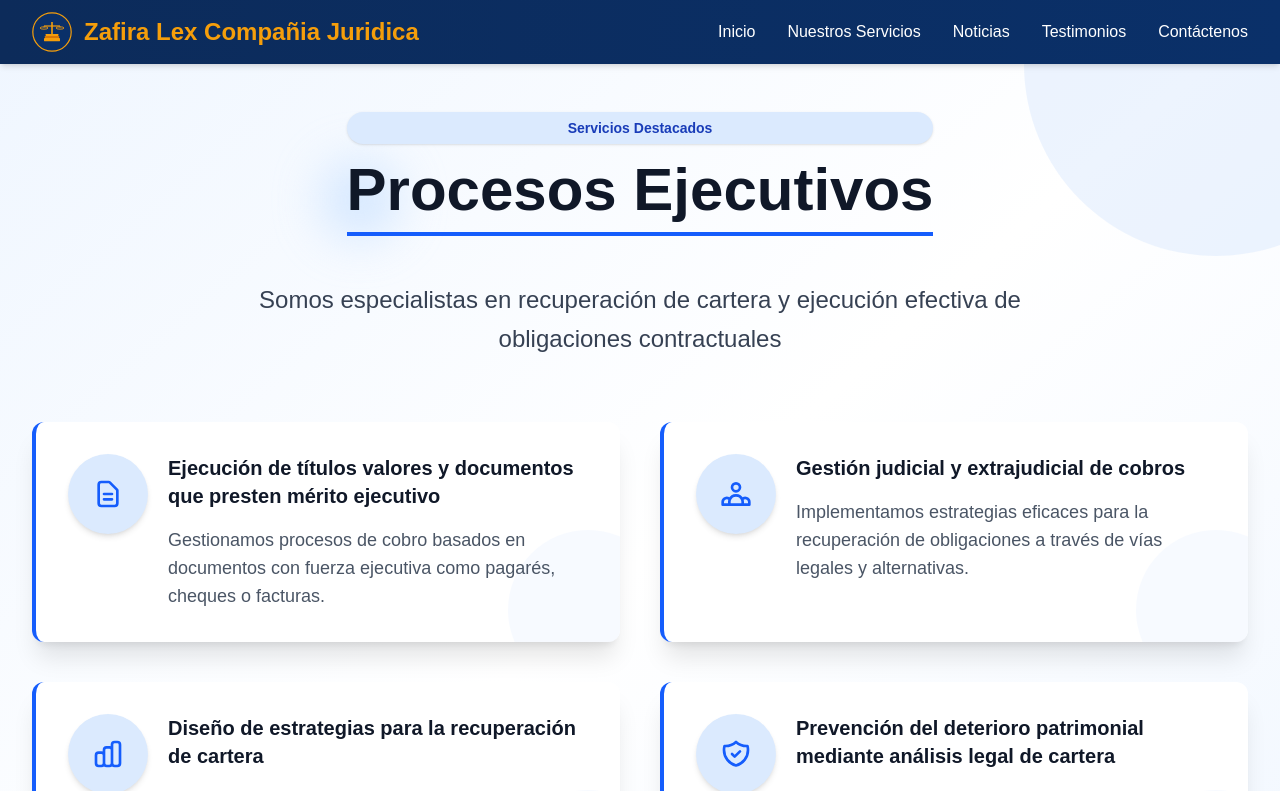
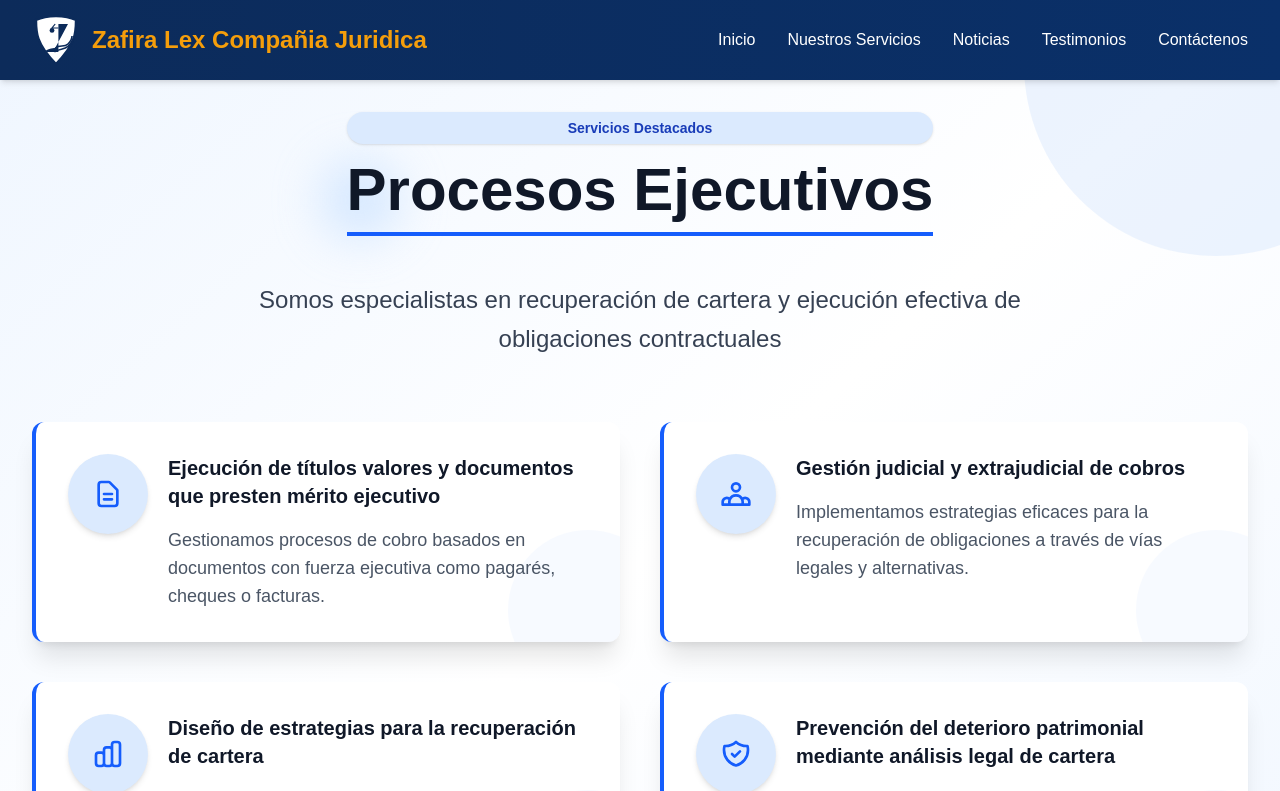
Before and after one commit to sergio129/zafiralex, a Next.js app: page / in a window 1280 px wide. Shown: the top 791 px of the page. Built offline with nearby package versions, Linux system fonts and the light colour scheme.

Commit message:
contactenos

```diff
--- a/src/components/layout/Header.tsx
+++ b/src/components/layout/Header.tsx
@@ -35,7 +35,7 @@ export default function Header() {
           {/* Logo */}
           <div className="flex-shrink-0">
             <Link href="/" className="flex items-center gap-3">
-              <img src="/logo-icon.svg" alt="Zafira Lex Logo" className="h-10 w-10" />
+              <img src="/logo-shield.svg" alt="Zafira Lex Logo" className="h-14 w-12" />
               <span className="text-2xl font-bold transition-colors text-amber-400" style={{ color: '#f59e0b' }}>
                 Zafira Lex Compañia Juridica
               </span>
```
Also changed, not shown: public/logo-shield.svg (added).
